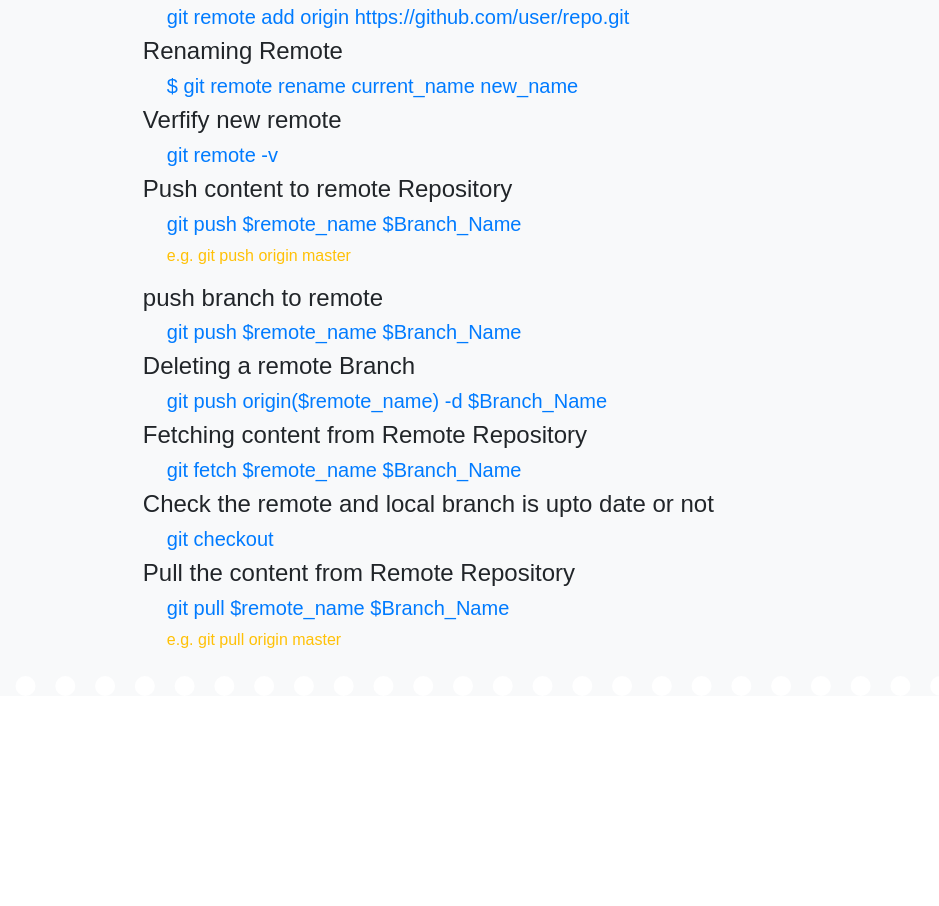
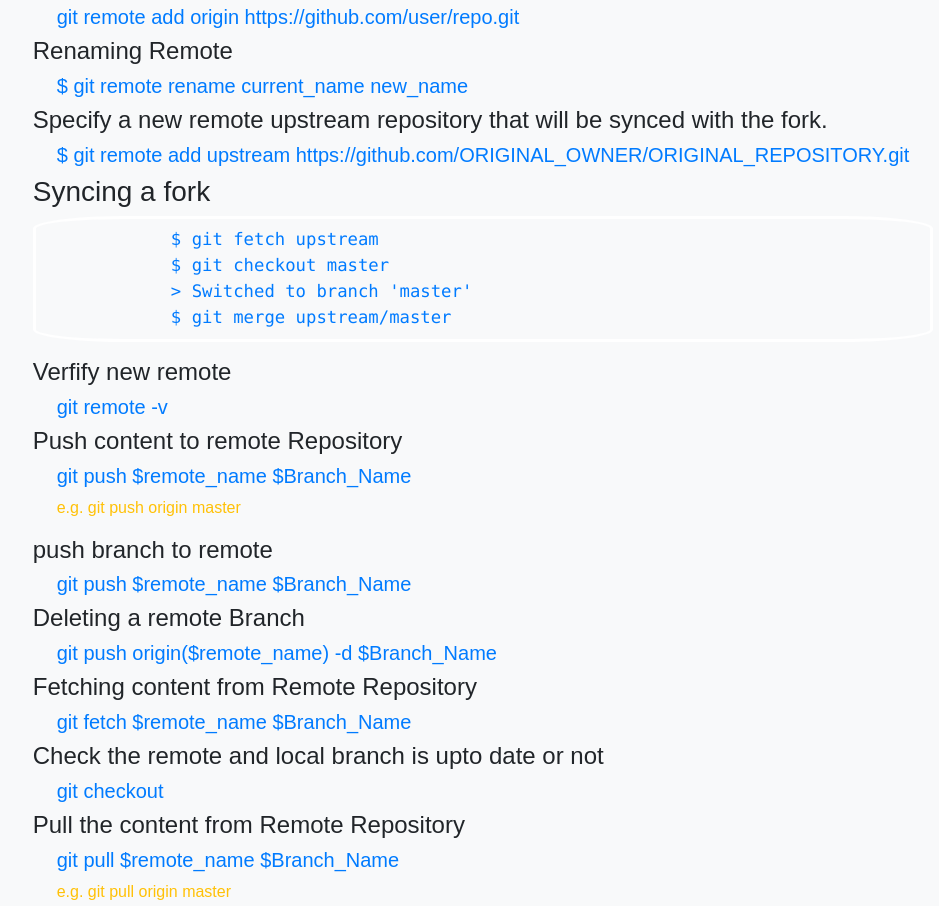
Before and after one commit to vishalibitwar/Resources, a plain HTML site: page commands/git.html in a window 1280 px wide. Shown: the part 1154-2060 px from the top of the page, without its empty margins (157-1096 px from the left). Before the commit the page ends 1898 px from the top, so only its background shows below. Drawn offline with nearby package versions, Linux system fonts and the light colour scheme; a web font is replaced by a local one.

Commit message:
added sync fork

```diff
--- a/commands/git.html
+++ b/commands/git.html
@@ -12,10 +12,19 @@
   body {
     font-family: 'Muli', sans-serif;
   }
+
   .box {
     border: 20px dotted white;
     border-radius: 21px;
     background: #f5f5f5;
+  }
+  pre{
+     background-color:transparent;
+     border-radius: 10%;
+     color:#007bff;
+     border: 3px solid white;
+     padding: 0.5rem 0rem;
+     font-size: 1.08rem;
   }
 </style>
 
@@ -58,6 +67,15 @@
         <h5 class="mx-4 text-primary">git remote add origin https://github.com/user/repo.git</h5>
         <h4>Renaming Remote</h4>
         <h5 class="mx-4 text-primary">$ git remote rename current_name new_name</h5>
+        <h4>Specify a new remote upstream repository that will be synced with the fork.</h4>
+        <h5 class="mx-4 text-primary">$ git remote add upstream
+          https://github.com/ORIGINAL_OWNER/ORIGINAL_REPOSITORY.git</h5>
+          <h3>Syncing a fork</h3>
+          <pre>
+             $ git fetch upstream
+             $ git checkout master
+             > Switched to branch 'master'
+             $ git merge upstream/master          </pre>
         <h4>Verfify new remote</h4>
         <h5 class="mx-4 text-primary"> git remote -v</h5>
         <h4>Push content to remote Repository</h4>
```
